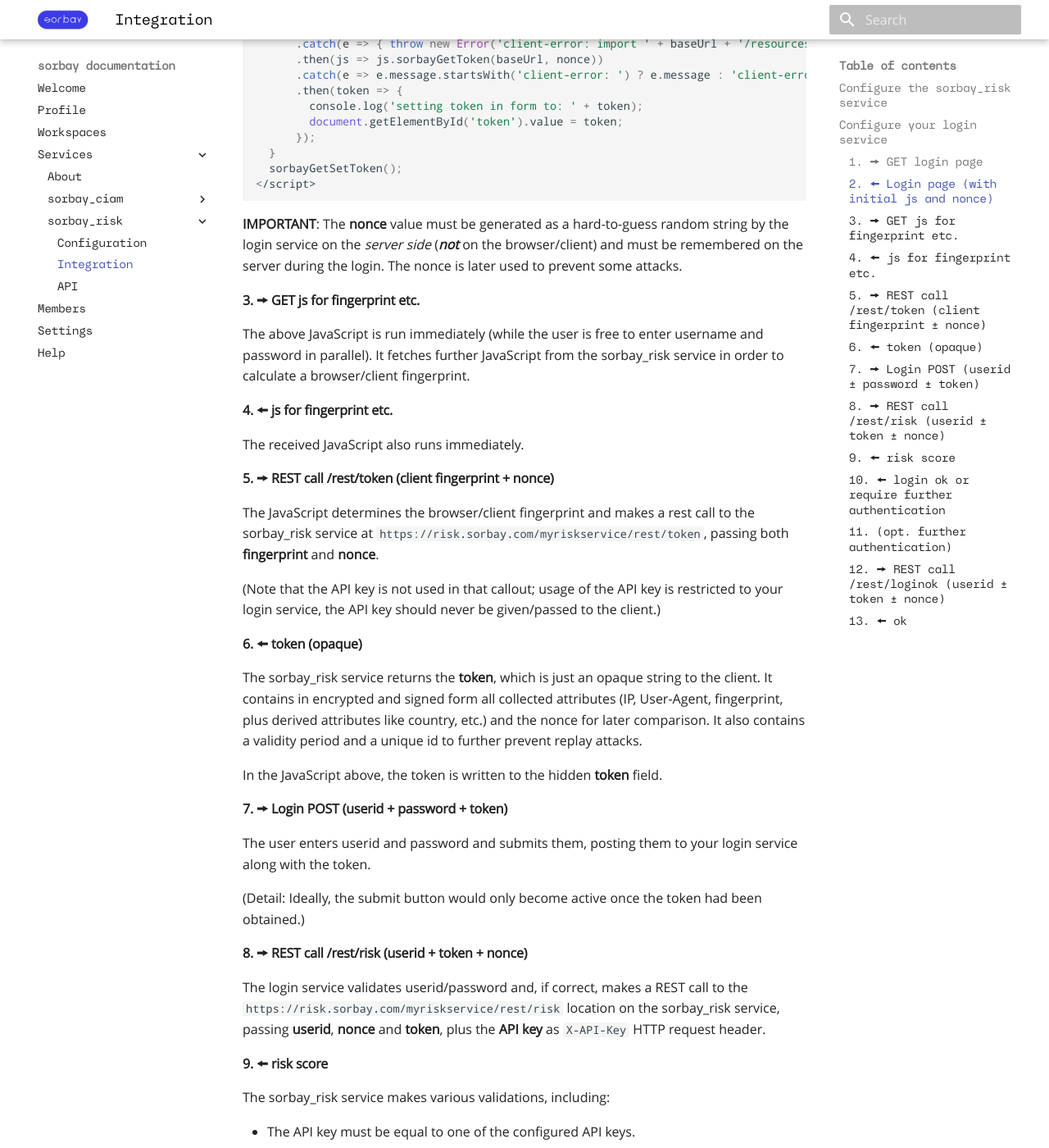
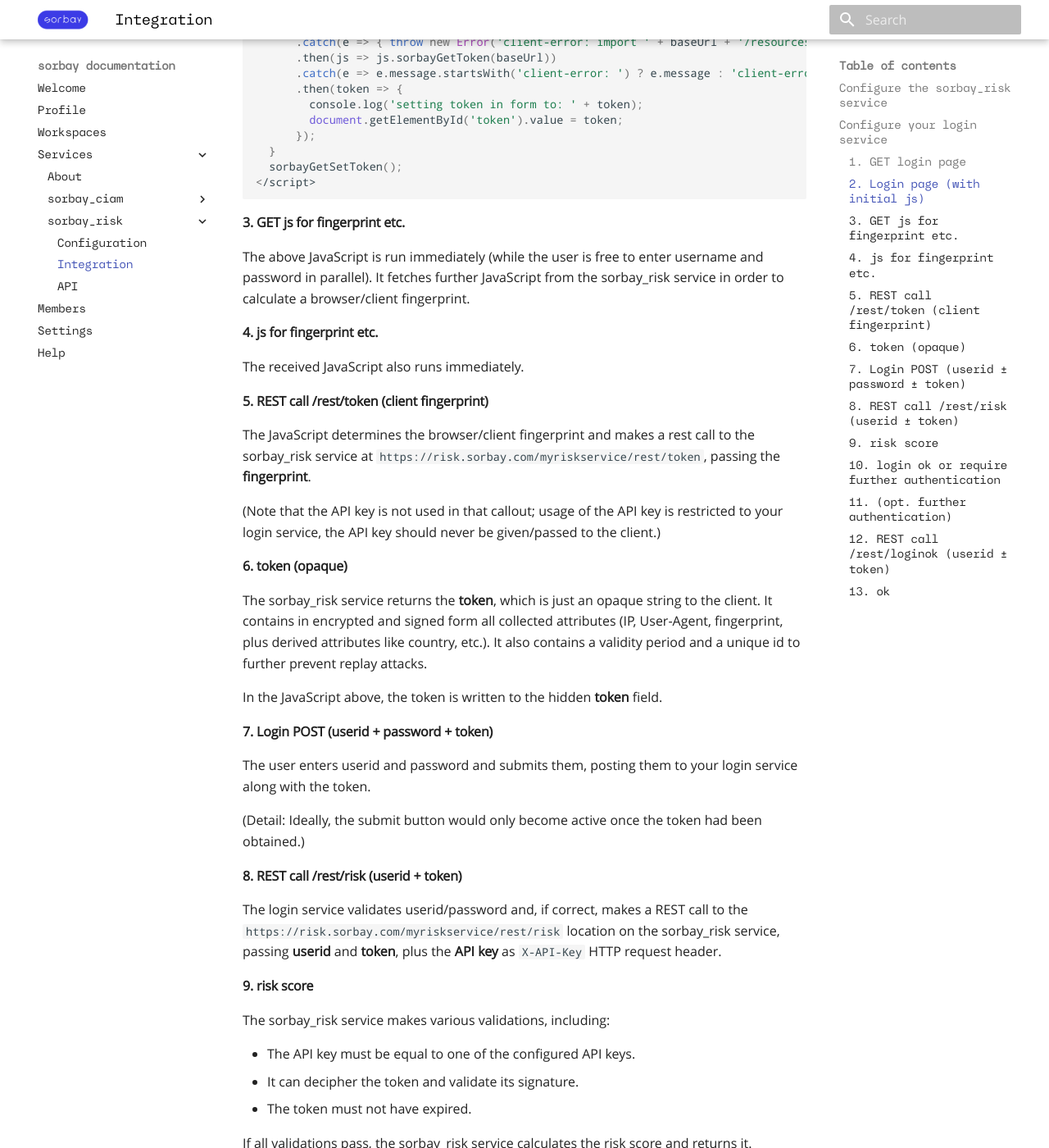
Before and after one commit to sorbay/sorbay-documentation, an MkDocs documentation site: the page built from docs/en/sorbay_risk_integration.md, in a window 1280 px wide and 1400 px high, scrolled down 2174 px. Shown: the whole window at 82% size. Built offline with MkDocs 1.6.1 and Material for MkDocs 9.7.7, drawn with Linux system fonts in a browser that asks for light colours; some of the changed text lies outside the part shown.

Commit message:
removed nonce

````diff
--- a/docs/en/sorbay_risk_integration.md
+++ b/docs/en/sorbay_risk_integration.md
@@ -40,26 +40,26 @@
 participant risk as sorbay_risk service
 
 client ->> login: GET login page
-login -->> client: login page<br>(with initial js and nonce)
+login -->> client: login page<br>(with initial js)
 client ->> risk: GET js for fingerprint etc.
 risk -->> client: js for fingerprint etc.
-client ->> risk: REST call /rest/token<br>(client fingerprint + nonce)
+client ->> risk: REST call /rest/token<br>(client fingerprint)
 risk -->> client: token (opaque)
 client ->> login: Login POST<br>(userid + password + token)
-login ->> risk: REST call /rest/risk<br>(userid + token + nonce)
+login ->> risk: REST call /rest/risk<br>(userid + token)
 risk -->> login: risk score
 login -->> client : login ok or require<br>further authentication
 login --> client : (opt. further authentication)
-login ->> risk: REST call /rest/loginok<br>(userid + token + nonce)
+login ->> risk: REST call /rest/loginok<br>(userid + token)
 risk -->> login: ok
 ```
 
-#### 1. 🠚 GET login page
+#### 1. GET login page
 
 A user goes to the login location in their browser/client
 (directly or redirected when trying to access a protected application).
 
-#### 2. 🠘 Login page (with initial js and nonce)
+#### 2. Login page (with initial js)
 
 Your login service sends back a login page with form fields for **userid** and **password**,
 plus a hidden field named **token**, and the following JavaScript:
@@ -68,10 +68,9 @@
 <script>
   function sorbayGetSetToken() {
     const baseUrl = 'https://risk.sorbay.com/myriskservice';
-    var nonce = "603276204091730547274816";
     import(baseUrl + '/resources/sorbay-risk.min.js')
       .catch(e => { throw new Error('client-error: import ' + baseUrl + '/resources/sorbay-risk.min.js failed: ' + e); })
-      .then(js => js.sorbayGetToken(baseUrl, nonce))
+      .then(js => js.sorbayGetToken(baseUrl))
       .catch(e => e.message.startsWith('client-error: ') ? e.message : 'client-error: sorbayGetToken() failed: ' + e)
       .then(token => {
         console.log('setting token in form to: ' + token);
@@ -82,47 +81,43 @@
 </script>
 ```
 
-**IMPORTANT**: The **nonce** value must be generated as a hard-to-guess random string by the login service on the *server side* (***not*** on the browser/client) and must be remembered on the server during the login.
-The nonce is later used to prevent some attacks.
-
-#### 3. 🠚 GET js for fingerprint etc.
+#### 3. GET js for fingerprint etc.
 
 The above JavaScript is run immediately (while the user is free to enter username and password in parallel). It fetches further JavaScript from the sorbay_risk service in order to calculate a browser/client fingerprint.
 
-#### 4. 🠘 js for fingerprint etc.
+#### 4. js for fingerprint etc.
 
 The received JavaScript also runs immediately.
 
-#### 5. 🠚 REST call /rest/token (client fingerprint + nonce)
+#### 5. REST call /rest/token (client fingerprint)
 
-The JavaScript determines the browser/client fingerprint and makes a rest call to the sorbay_risk service at `https://risk.sorbay.com/myriskservice/rest/token`, passing both **fingerprint** and **nonce**.
+The JavaScript determines the browser/client fingerprint and makes a rest call to the sorbay_risk service at `https://risk.sorbay.com/myriskservice/rest/token`, passing the **fingerprint**.
 
 (Note that the API key is not used in that callout; usage of the API key is restricted to your login service, the API key should never be given/passed to the client.)
 
-#### 6. 🠘 token (opaque)
+#### 6. token (opaque)
 
-The sorbay_risk service returns the **token**, which is just an opaque string to the client. It contains in encrypted and signed form all collected attributes (IP, User-Agent, fingerprint, plus derived attributes like country, etc.) and the nonce for later comparison. It also contains a validity period and a unique id to further prevent replay attacks.
+The sorbay_risk service returns the **token**, which is just an opaque string to the client. It contains in encrypted and signed form all collected attributes (IP, User-Agent, fingerprint, plus derived attributes like country, etc.). It also contains a validity period and a unique id to further prevent replay attacks.
 
 In the JavaScript above, the token is written to the hidden **token** field.
 
-#### 7. 🠚 Login POST (userid + password + token)
+#### 7. Login POST (userid + password + token)
 
 The user enters userid and password and submits them, posting them to your login service along with the token.
 
 (Detail: Ideally, the submit button would only become active once the token had been obtained.)
 
-#### 8. 🠚 REST call /rest/risk (userid + token + nonce)
+#### 8. REST call /rest/risk (userid + token)
 
-The login service validates userid/password and, if correct, makes a REST call to the `https://risk.sorbay.com/myriskservice/rest/risk` location on the sorbay_risk service, passing **userid**, **nonce** and **token**, plus the **API key** as `X-API-Key` HTTP request header.
+The login service validates userid/password and, if correct, makes a REST call to the `https://risk.sorbay.com/myriskservice/rest/risk` location on the sorbay_risk service, passing **userid** and **token**, plus the **API key** as `X-API-Key` HTTP request header.
 
-#### 9. 🠘 risk score
+#### 9. risk score
 
 The sorbay_risk service makes various validations, including:
 
 - The API key must be equal to one of the configured API keys.
 - It can decipher the token and validate its signature.
 - The token must not have expired.
-- The nonce in the token must be equal to the directly posted nonce.
 
 If all validations pass, the sorbay_risk service calculates the risk score and returns it.
 
@@ -132,7 +127,7 @@
 
 (The general recommendation is to first operate in mode where the risk score is calculated and logged, but no decisions are made based on it. After gaining some experience with how the risk score behaves in your specific setup and with your specific classes of users and their habits, start implementing different behavior depending on the risk score and maybe other attributes related to the user.)
 
-#### 10. 🠘 login ok or require further authentication
+#### 10. login ok or require further authentication
 
 You login service logs in the user if the risk score was deemed low enough, otherwise initiates further authentication.
 
@@ -140,10 +135,10 @@
 
 Optionally further authentication steps between client and your login service.
 
-#### 12. 🠚 REST call /rest/loginok (userid + token + nonce)
+#### 12. REST call /rest/loginok (userid + token)
 
 Whenever your login service decides that login with that user was successful, your login service makes a REST call to the `https://risk.sorbay.com/myriskservice/rest/loginok` location at the sorbay_risk service to signal that to the sorbay_risk service, with the same parameters as for the risk call further above. Only then does the sorbay_risk service store the attributes (partially hashed in special way with a secret for privacy reasons) in its database as the basis for future risk score evaluations.
 
-#### 13. 🠘 ok
+#### 13. ok
 
 The sorbay_risk service confirms that it successfully recorded the login as successful.
````
Also changed, not shown: docs/en/static/sorbay_risk_api.json (+0 -9 lines), docs/en/static/sorbay_risk_api_orig.json (+9 -13 lines).
